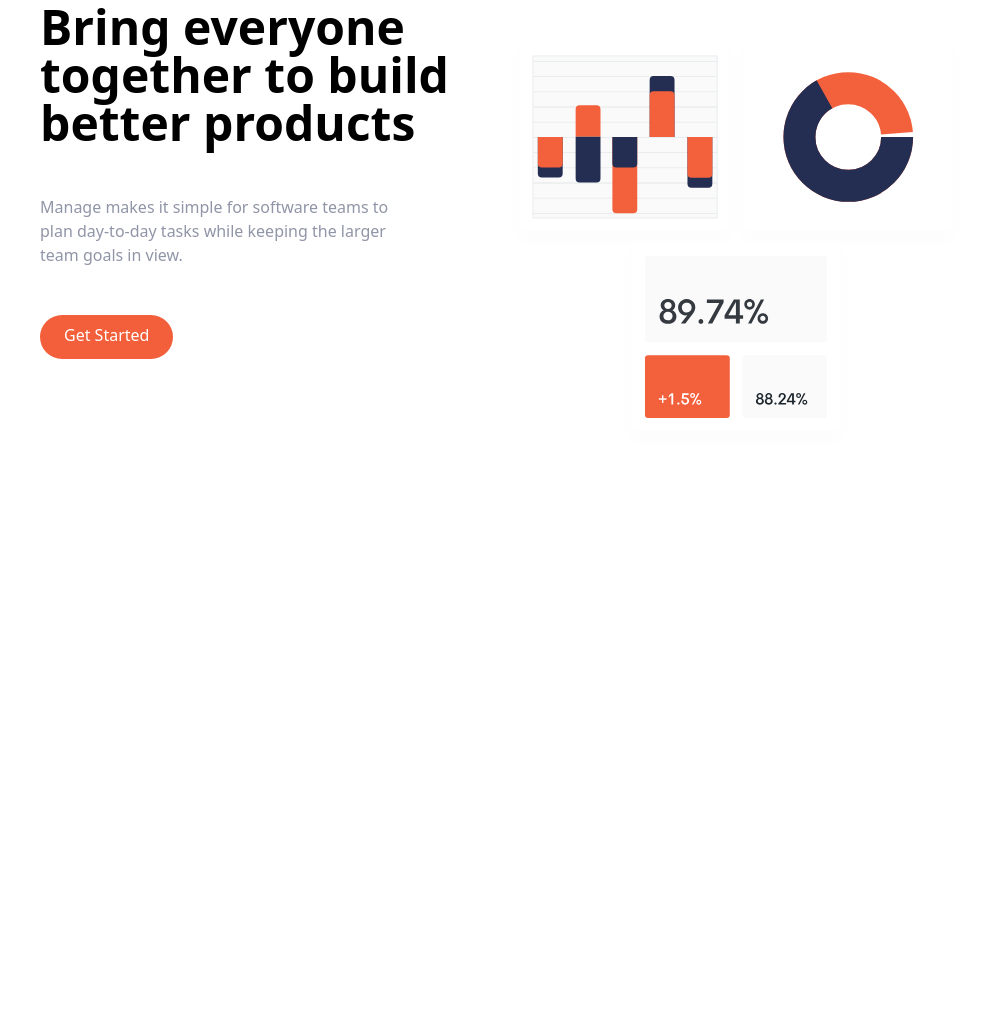
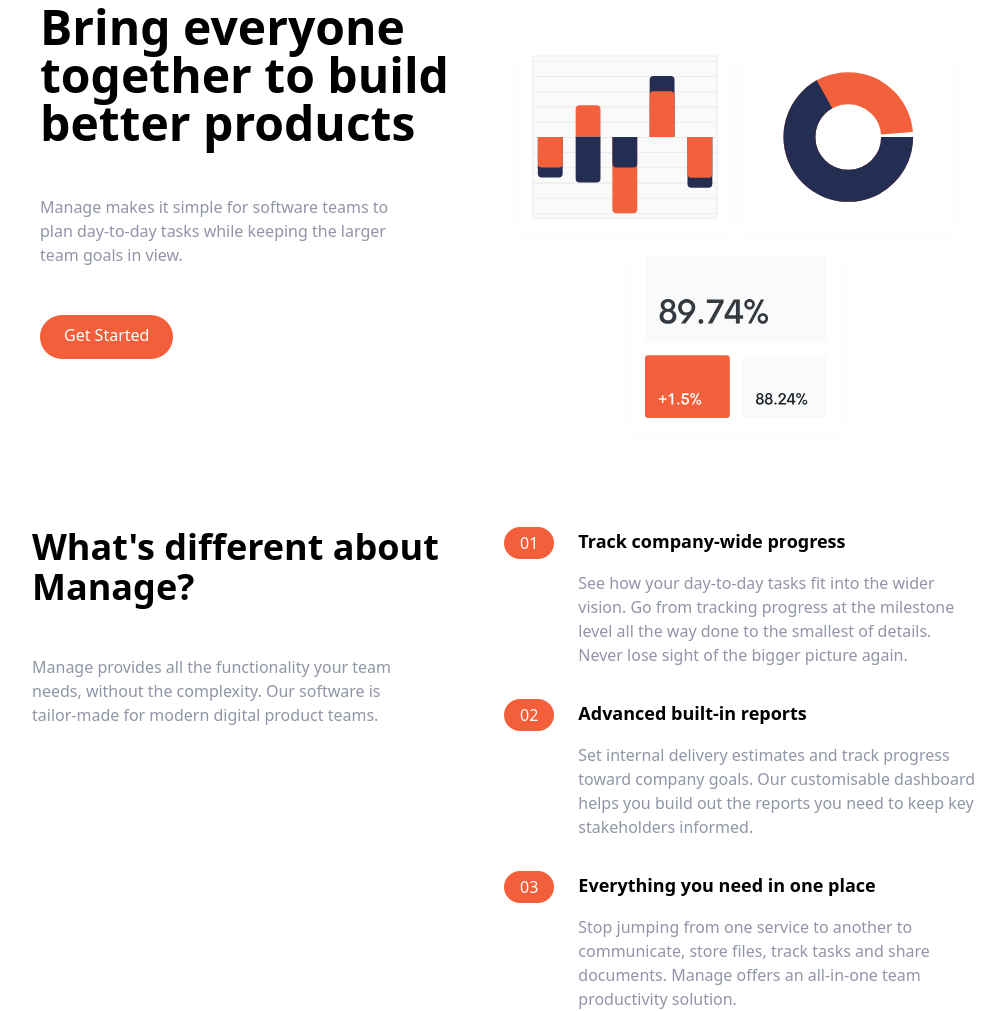
Before and after one commit to shubhamthakur463/TailwindCSS-Simple-Landing-Page, a website: page index.html in a window 1280 px wide. Shown: the part 129-1140 px from the top of the page, without its empty margins (136-1141 px from the left). Before the commit the page ends 800 px from the top, so only its background shows below. Drawn offline with Linux system fonts and the light colour scheme.

Commit message:
Added features section in index.html

```diff
--- a/index.html
+++ b/index.html
@@ -59,5 +59,101 @@
     </section>
 
 <!-- ------------------------------------******************------------------------------------- -->
+
+    <!-- Features Section -->
+    <section id="features">
+        <!-- Flex Container -->
+        <div class="container flex flex-col px-4 mx-auto mt-10 space-y-12 md:space-y-0 md:flex-row">
+            <!-- Left Item: What's Different -->
+            <div class="flex flex-col space-y-12 md:w-1/2">
+                <h2 class="max-w-md text-4xl font-bold text-center md:text-left">
+                    What's different about Manage?
+                </h2>
+                <p class="max-w-sm text-center text-darkGrayishBlue md:text-left">
+                    Manage provides all the functionality your team needs, without the
+                    complexity. Our software is tailor-made for modern digital product
+                    teams.
+                </p>
+            </div>
+            <!-- Right Item: Numbered List -->
+            <div class="flex flex-col space-y-8 md:w-1/2">
+                <!-- List Item 1 -->
+                <div class="flex flex-col space-y-3 md:space-y-0 md:space-x-6 md:flex-row">
+                    <!-- Heading -->
+                    <div class="rounded-l-full bg-brightRedSupLight md:bg-transparent">
+                        <div class="flex items-center space-x-2">
+                            <div class="px-4 py-2 text-white rounded-full md:py-1 bg-brightRed">
+                                01
+                            </div>
+                            <h3 class="text-base font-bold md:mb-4 md:hidden">
+                                Track company-wide progress
+                            </h3>
+                        </div>
+                    </div>
+                    <div>
+                        <h3 class="hidden mb-4 text-lg font-bold md:block">
+                            Track company-wide progress
+                        </h3>
+                        <p class="text-center text-darkGrayishBlue md:text-left">
+                            See how your day-to-day tasks fit into the wider vision. Go from
+                            tracking progress at the milestone level all the way done to the
+                            smallest of details. Never lose sight of the bigger picture
+                            again.
+                        </p>
+                    </div>
+                </div>
+                <!-- List Item 2 -->
+                <div class="flex flex-col space-y-3 md:space-y-0 md:space-x-6 md:flex-row">
+                    <!-- Heading -->
+                    <div class="rounded-l-full bg-brightRedSupLight md:bg-transparent">
+                        <div class="flex items-center space-x-2">
+                            <div class="px-4 py-2 text-white rounded-full md:py-1 bg-brightRed">
+                                02
+                            </div>
+                            <h3 class="text-base font-bold md:mb-4 md:hidden">
+                                Advanced built-in reports
+                            </h3>
+                        </div>
+                    </div>
+                    <div>
+                        <h3 class="hidden mb-4 text-lg font-bold md:block">
+                            Advanced built-in reports
+                        </h3>
+                        <p class="text-center text-darkGrayishBlue md:text-left">
+                            Set internal delivery estimates and track progress toward
+                            company goals. Our customisable dashboard helps you build out
+                            the reports you need to keep key stakeholders informed.
+                        </p>
+                    </div>
+                </div>
+                <!-- List Item 3 -->
+                <div class="flex flex-col space-y-3 md:space-y-0 md:space-x-6 md:flex-row">
+                    <!-- Heading -->
+                    <div class="rounded-l-full bg-brightRedSupLight md:bg-transparent">
+                        <div class="flex items-center space-x-2">
+                            <div class="px-4 py-2 text-white rounded-full md:py-1 bg-brightRed">
+                                03
+                            </div>
+                            <h3 class="text-base font-bold md:mb-4 md:hidden">
+                                Everything you need in one place
+                            </h3>
+                        </div>
+                    </div>
+                    <div>
+                        <h3 class="hidden mb-4 text-lg font-bold md:block">
+                            Everything you need in one place
+                        </h3>
+                        <p class="text-center text-darkGrayishBlue md:text-left">
+                            Stop jumping from one service to another to communicate, store
+                            files, track tasks and share documents. Manage offers an
+                            all-in-one team productivity solution.
+                        </p>
+                    </div>
+                </div>
+            </div>
+        </div>
+    </section>
+
+<!-- ------------------------------------******************------------------------------------- -->
 </body>
 </html>
```
